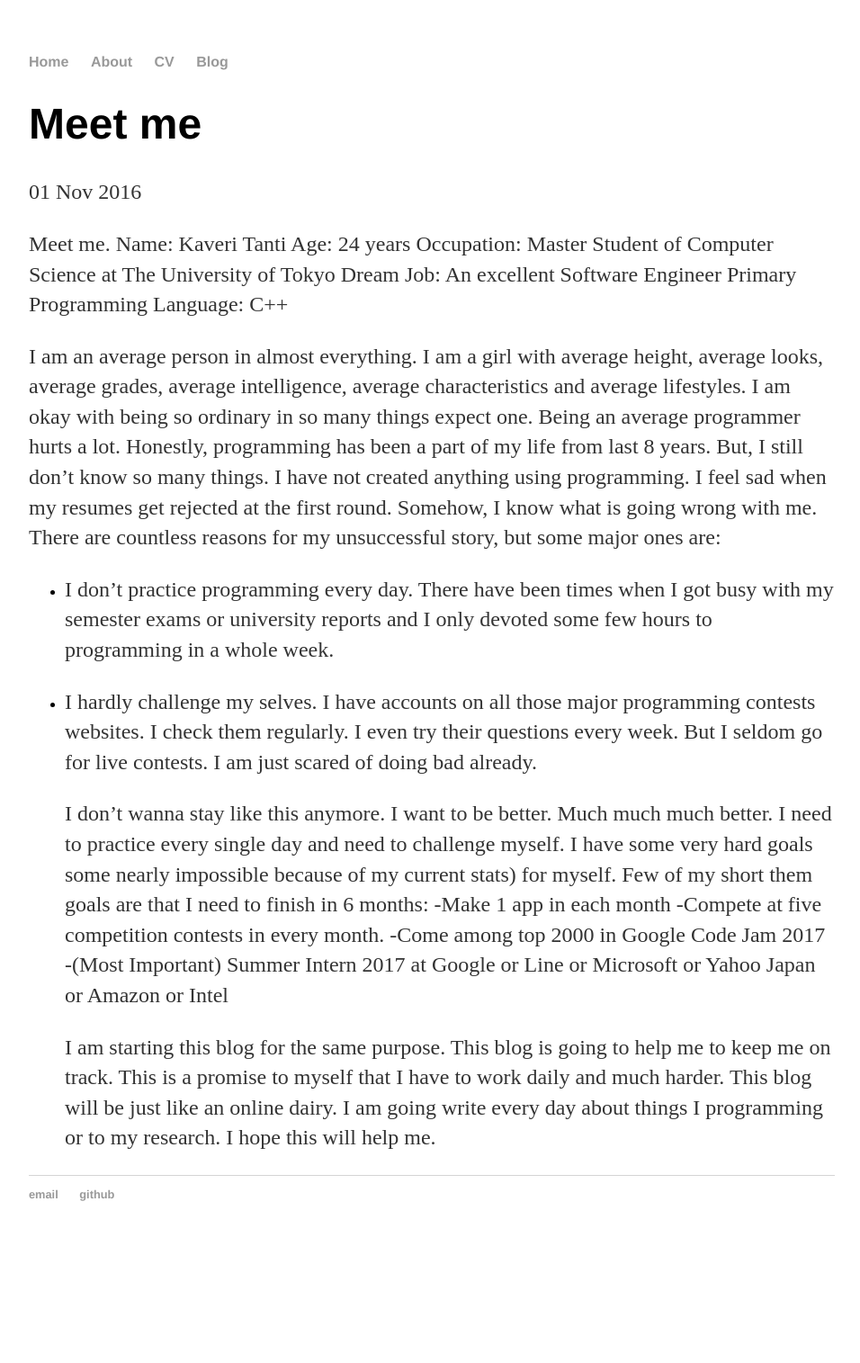
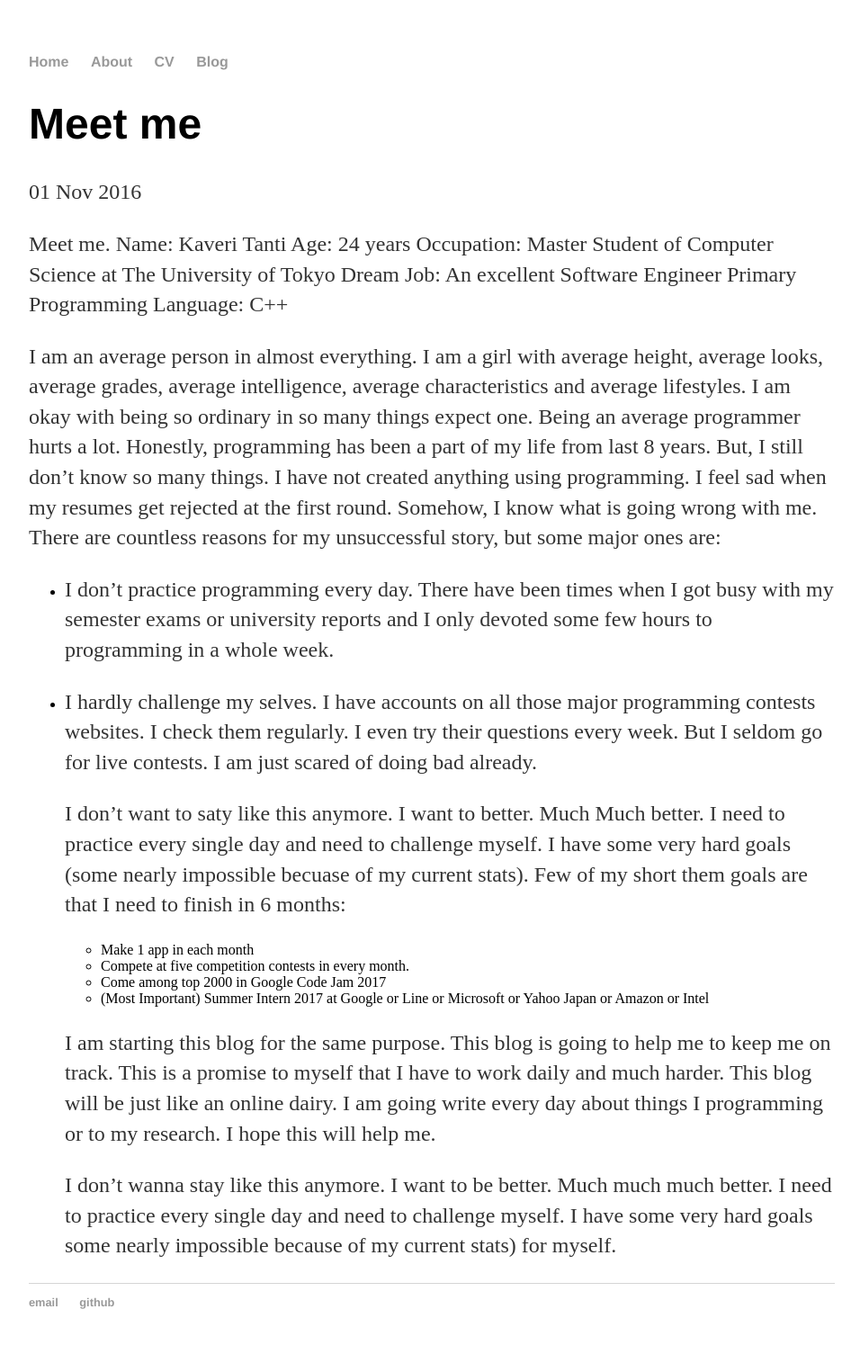
Before and after one commit to scitamehtam/scitamehtam.github.io, a Jekyll site: the page built from _posts/2016-11-01-Meet-me.md, in a window 1280 px wide. Shown: the whole page at 90% size, without its empty margins (160-1116 px from the left). Built offline with Jekyll 4.4.1, drawn with Linux system fonts in a browser that asks for light colours; before the commit the page ends 1395 px from its top, so only the background shows below that.

Commit message:
Update 2016-11-01-Meet-me.md

```diff
--- a/_posts/2016-11-01-Meet-me.md
+++ b/_posts/2016-11-01-Meet-me.md
@@ -17,11 +17,13 @@ Somehow, I know what is going wrong with me. There are countless reasons for my
 
 * I hardly challenge my selves. I have accounts  on all those major programming contests websites. I check them regularly. I even try their questions every week. But I seldom go for live contests. I am just scared of doing bad already.
 
-  I don’t wanna stay like this anymore. I want to be better. Much much much better. I need to practice every single day and need to challenge myself. I have some very hard goals some nearly impossible because of my current stats) for myself.
+  I don't want to saty like this anymore. I want to better. Much Much better. I need to practice every single day and need to challenge myself. I have some very hard goals (some nearly impossible becuase of my current stats).
 Few of my short them goals are that I need to finish in 6 months:
--Make 1 app in each month
--Compete at five competition contests in every month.
--Come among top 2000 in Google Code Jam 2017
--(Most Important) Summer Intern 2017 at Google or Line or Microsoft or Yahoo Japan or Amazon or Intel
+  - Make 1 app in each month
+  - Compete at five competition contests in every month.
+  - Come among top 2000 in Google Code Jam 2017
+  - (Most Important) Summer Intern 2017 at Google or Line or Microsoft or Yahoo Japan or Amazon or Intel
 
   I am starting this blog for the same purpose. This blog is going to help me to keep me on track. This is a promise to myself that I have to work daily and much harder. This blog will be just like an online dairy. I am going write every day about things I programming or to my research. I hope this will help me.
+
+  I don’t wanna stay like this anymore. I want to be better. Much much much better. I need to practice every single day and need to challenge myself. I have some very hard goals some nearly impossible because of my current stats) for myself.
```
